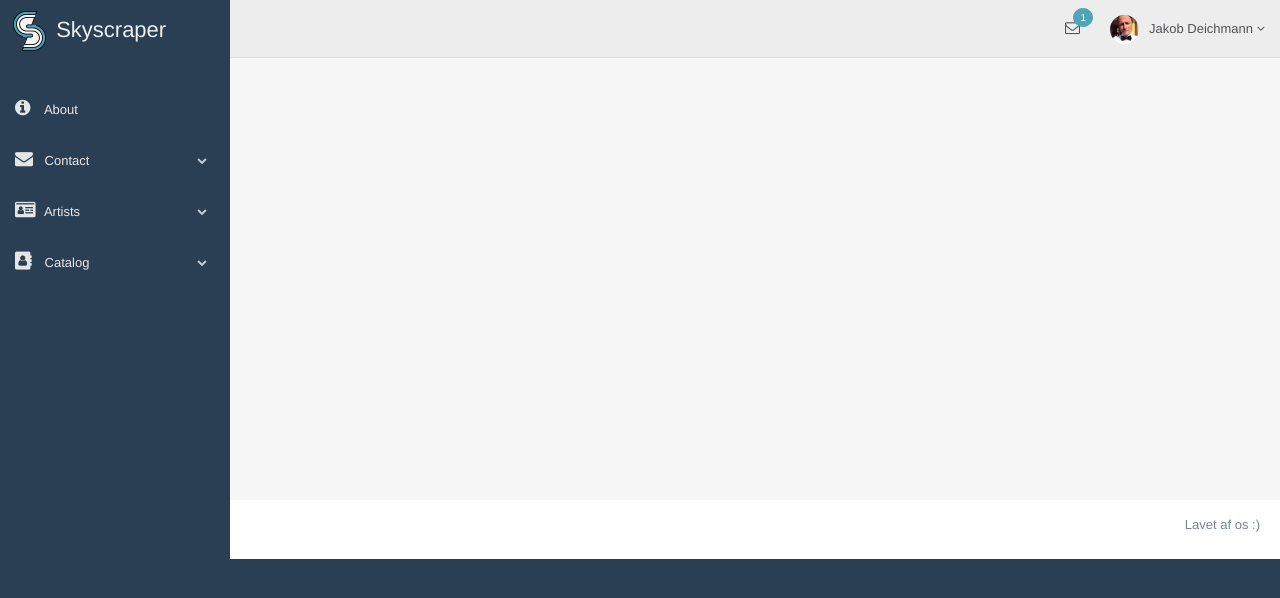
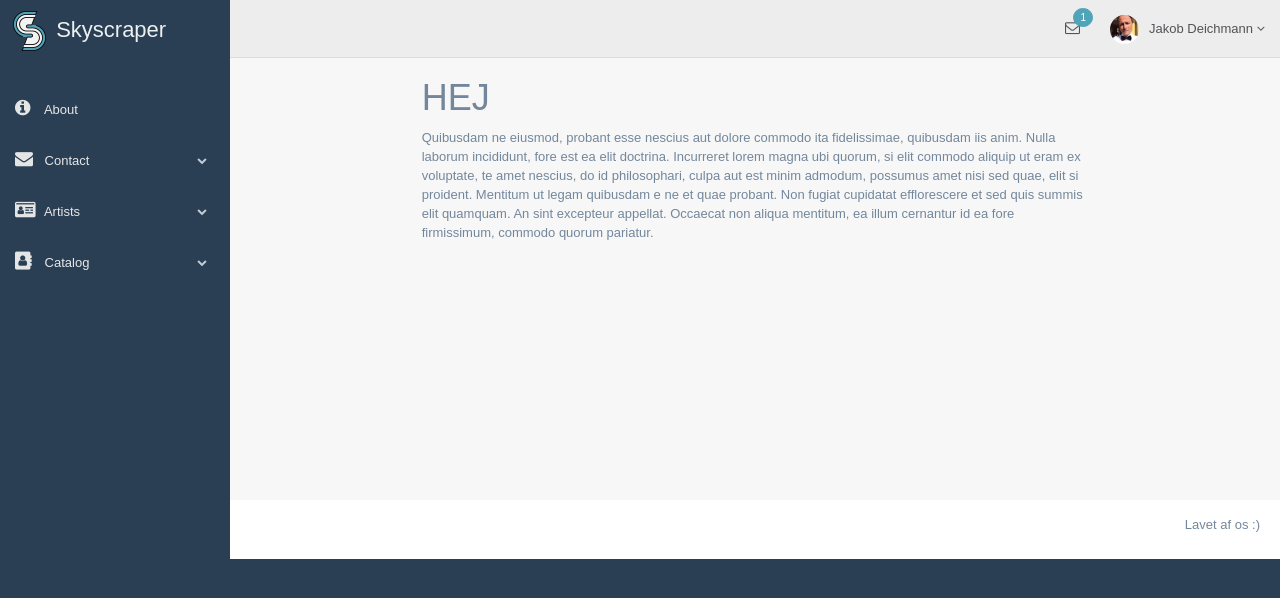
Before and after one commit to andycniels/skyscraper, a PHP site: page /admin/index.html in a window 1280 px wide. Shown: the top 598 px of the page. Run offline with PHP 8.4, Linux system fonts and the light colour scheme; some libraries are stand-ins or nearby versions.

Commit message:
variable til fonts

```diff
--- a/admin/index.html
+++ b/admin/index.html
@@ -5,6 +5,9 @@
     <meta charset="utf-8">
     <meta name="viewport" content="width=device-width, initial-scale=1.0">
     <title>Skyscraper</title>
+    <!-- Fonts fra: https://typekit.com -->
+    <script src="https://use.typekit.net/tod5pae.js"></script>
+    <script>try{Typekit.load({ async: true });}catch(e){}</script>
     <!-- Bootstrap og admin css plus theme style -->
     <link rel="stylesheet" href="../dist/css/admin.css">
   </head>
@@ -90,7 +93,19 @@
 
         <!-- page content -->
         <div class="right_col main_place" role="main">
-
+            <div class="row">
+                <div class="col-md-8 col-lg-push-2">
+                    <h1>HEJ</h1>
+                    <p>Quibusdam ne eiusmod, probant esse nescius aut dolore commodo ita fidelissimae,
+                        quibusdam iis anim. Nulla laborum incididunt, fore est ea elit doctrina.
+                        Incurreret lorem magna ubi quorum, si elit commodo aliquip ut eram ex voluptate,
+                        te amet nescius, do id philosophari, culpa aut est minim admodum, possumus amet
+                        nisi sed quae, elit si proident. Mentitum ut legam quibusdam e ne et quae
+                        probant. Non fugiat cupidatat efflorescere et sed quis summis elit quamquam. An
+                        sint excepteur appellat. Occaecat non aliqua mentitum, ea illum cernantur id ea
+                        fore firmissimum, commodo quorum pariatur.</p>
+                </div>
+            </div>
         </div>
         <!-- /page content -->
 
--- a/less/admin.less
+++ b/less/admin.less
@@ -1,4 +1,14 @@
 @import "bootstrap.less";
+body{font-family: @font-primary;}
+
 .main_place{min-height: 500px !important;}
 .bg-green{background: @brand-primary !important; border: 1px solid @brand-primary !important;}
 .nav.side-menu > li.current-page, .nav.side-menu > li.active {border-right: 5px solid @brand-primary;}
+
+
+
+@media (max-width: 992px){
+footer {
+    margin-left: 0px;
+}
+}
```
Also changed, not shown: less/variables.less (+5 -2 lines), dist/css/admin.css, dist/css/style.css.
